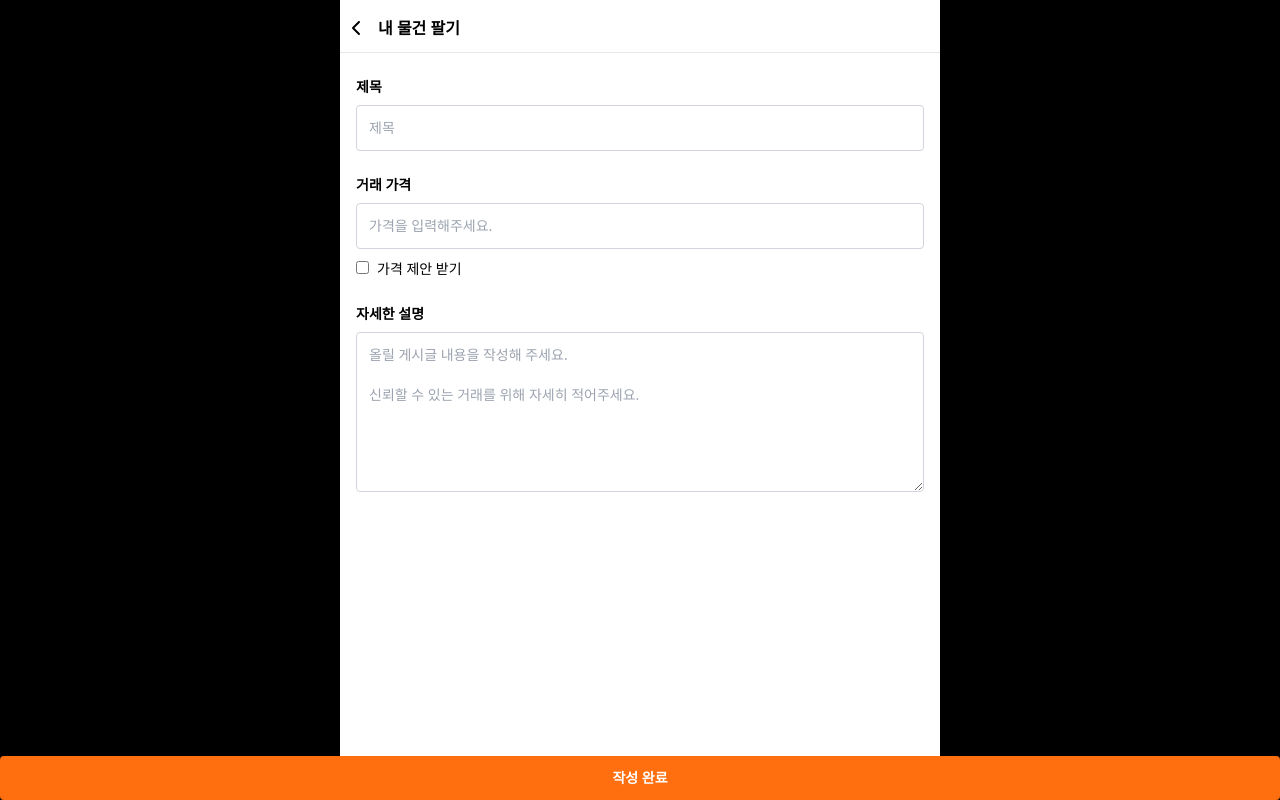
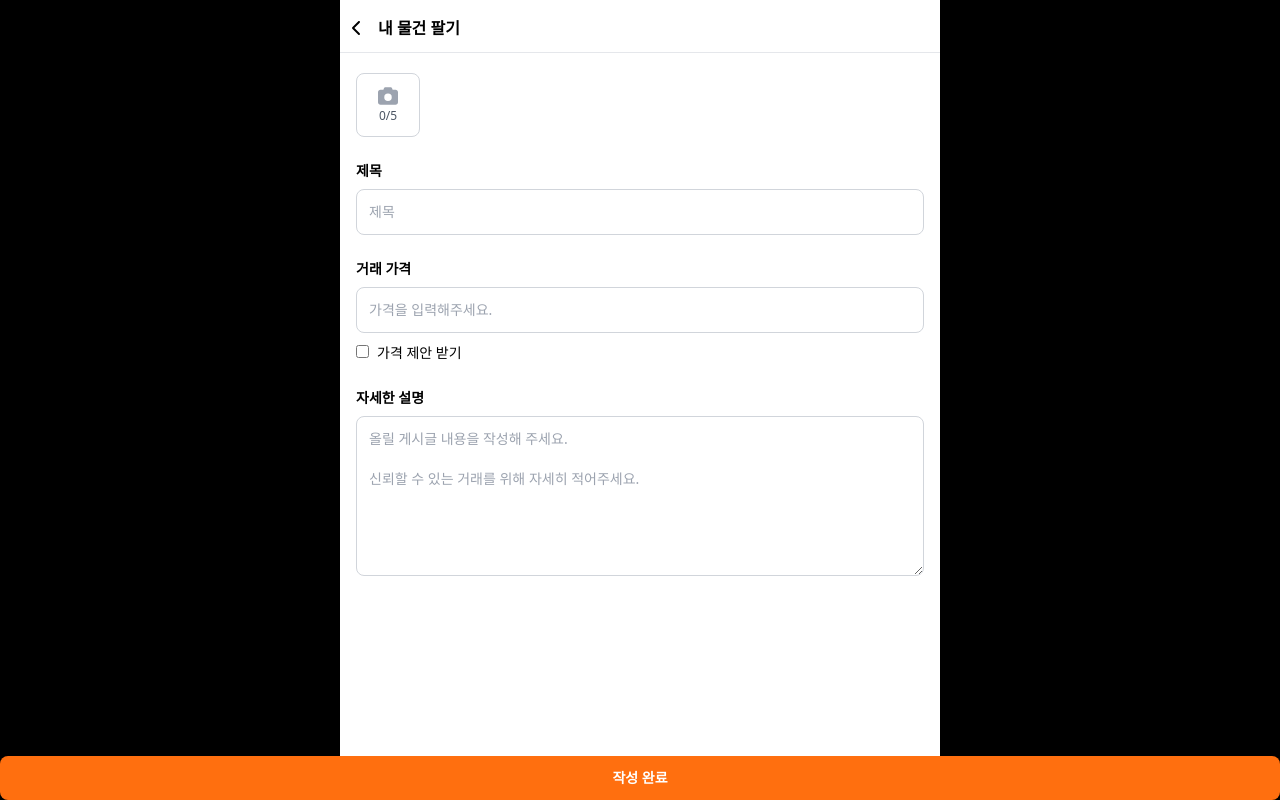
Before and after one commit to hk-toss-full/carrot-front, a React (Vite) app in the folder carrot/: page /write in a window 1280 px wide. Built offline with nearby package versions, Linux system fonts and the light colour scheme.

Commit message:
feat: image upload

```diff
--- a/carrot/src/assets/FontAwesome.tsx
+++ b/carrot/src/assets/FontAwesome.tsx
@@ -9,6 +9,8 @@ import { faChevronUp } from "@fortawesome/free-solid-svg-icons";
 import { faChevronLeft } from "@fortawesome/free-solid-svg-icons";
 import { faMagnifyingGlass } from "@fortawesome/free-solid-svg-icons";
 import { faCircleUser } from "@fortawesome/free-solid-svg-icons";
+import { faCamera } from "@fortawesome/free-solid-svg-icons";
+import { faCircleXmark } from "@fortawesome/free-solid-svg-icons";
 
 // 사용할 아이콘을 라이브러리에 추가
 library.add(
@@ -19,5 +21,7 @@ library.add(
   faChevronUp,
   faChevronLeft,
   faMagnifyingGlass,
-  faCircleUser
+  faCircleUser,
+  faCamera,
+  faCircleXmark
 );
--- /dev/null
+++ b/carrot/src/components/home/ImageUpload.tsx
@@ -0,0 +1,59 @@
+import { FontAwesomeIcon } from "@fortawesome/react-fontawesome";
+import React, { useState } from "react";
+
+const ImageUpload: React.FC = () => {
+  const [images, setImages] = useState<File[]>([]);
+  const maxImages = 5;
+
+  const handleImageChange = (event: React.ChangeEvent<HTMLInputElement>) => {
+    const files = Array.from(event.target.files || []);
+    if (files.length + images.length > maxImages) {
+      alert(`최대 ${maxImages}개의 이미지를 업로드할 수 있습니다.`);
+      return;
+    }
+    setImages([...images, ...files]);
+  };
+
+  const removeImage = (index: number) => {
+    setImages(images.filter((_, i) => i !== index));
+  };
+
+  return (
+    <div className="flex items-start">
+      <label className="cursor-pointer mb-6">
+        <input
+          type="file"
+          accept="image/*"
+          multiple
+          onChange={handleImageChange}
+          className="hidden"
+        />
+        <div className="flex flex-col items-center justify-center w-16 h-16 border border-gray-300 rounded-lg">
+          <FontAwesomeIcon icon="camera" size="lg" className="text-gray-400" />
+          <div className="text-xs text-gray-600 mt-0.5">
+            {images.length}/{maxImages}
+          </div>
+        </div>
+      </label>
+      <div className="flex flex-wrap">
+        {images.map((image, index) => (
+          <div key={index} className="relative ml-2">
+            <img
+              src={URL.createObjectURL(image)}
+              alt={`uploaded-${index}`}
+              className="w-16 h-16 object-cover rounded-lg"
+            />
+            <FontAwesomeIcon
+              icon="circle-xmark"
+              size="lg"
+              onClick={() => removeImage(index)}
+              className="absolute top-0 right-0"
+            />
+          </div>
+        ))}
+      </div>
+    </div>
+  );
+};
+
+export default ImageUpload;
--- a/carrot/src/components/home/UploadPost.tsx
+++ b/carrot/src/components/home/UploadPost.tsx
@@ -1,5 +1,6 @@
 import { FontAwesomeIcon } from "@fortawesome/react-fontawesome";
 import React, { useState } from "react";
+import ImageUpload from "./ImageUpload";
 
 const UploadPost: React.FC = () => {
   const [title, setTitle] = useState("");
@@ -13,10 +14,12 @@ const UploadPost: React.FC = () => {
 
   return (
     <div className="pb-20">
-      <div className="mx-[-16px] flex items-center px-3 pb-3 border-b mb-6">
+      <div className="mx-[-16px] flex items-center px-3 pb-3 border-b mb-5">
         <FontAwesomeIcon icon="chevron-left" />
         <span className="ml-4 font-bold">내 물건 팔기</span>
       </div>
+
+      <ImageUpload />
 
       <div className="mb-6">
         <label className="block text-sm font-bold mb-2">제목</label>
@@ -25,7 +28,7 @@ const UploadPost: React.FC = () => {
           value={title}
           onChange={(e) => setTitle(e.target.value)}
           maxLength={30}
-          className="border border-gray-300 p-3 w-full rounded text-sm"
+          className="border border-gray-300 p-3 w-full rounded-lg text-sm"
           placeholder="제목"
         />
       </div>
@@ -36,7 +39,7 @@ const UploadPost: React.FC = () => {
           type="number"
           value={price}
           onChange={(e) => setPrice(e.target.value)}
-          className="border border-gray-300 p-3 w-full rounded text-sm"
+          className="border border-gray-300 p-3 w-full rounded-lg text-sm"
           placeholder="가격을 입력해주세요."
         />
         <label className="text-sm">
@@ -55,14 +58,14 @@ const UploadPost: React.FC = () => {
         <textarea
           value={description}
           onChange={(e) => setDescription(e.target.value)}
-          className="border border-gray-300 p-3 w-full h-40 rounded text-sm"
+          className="border border-gray-300 p-3 w-full h-40 rounded-lg text-sm"
           placeholder="올릴 게시글 내용을 작성해 주세요.&#13;&#10;&#13;&#10;신뢰할 수 있는 거래를 위해 자세히 적어주세요."
         ></textarea>
       </div>
 
       <button
         onClick={handleSubmit}
-        className="fixed bottom-0 left-0 bg-orange text-white p-3 text-sm font-bold rounded w-full"
+        className="fixed bottom-0 left-0 bg-orange text-white p-3 text-sm font-bold rounded-lg w-full"
       >
         작성 완료
       </button>
```
